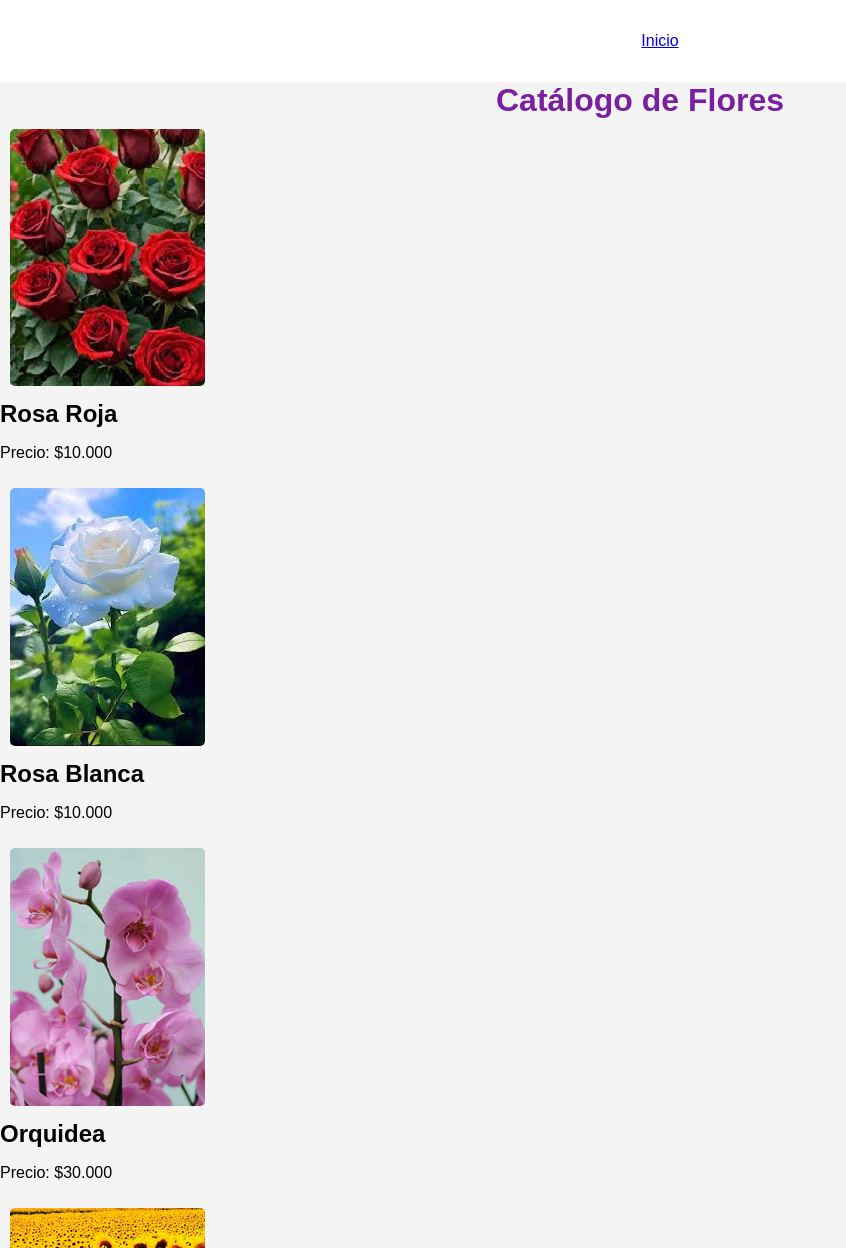
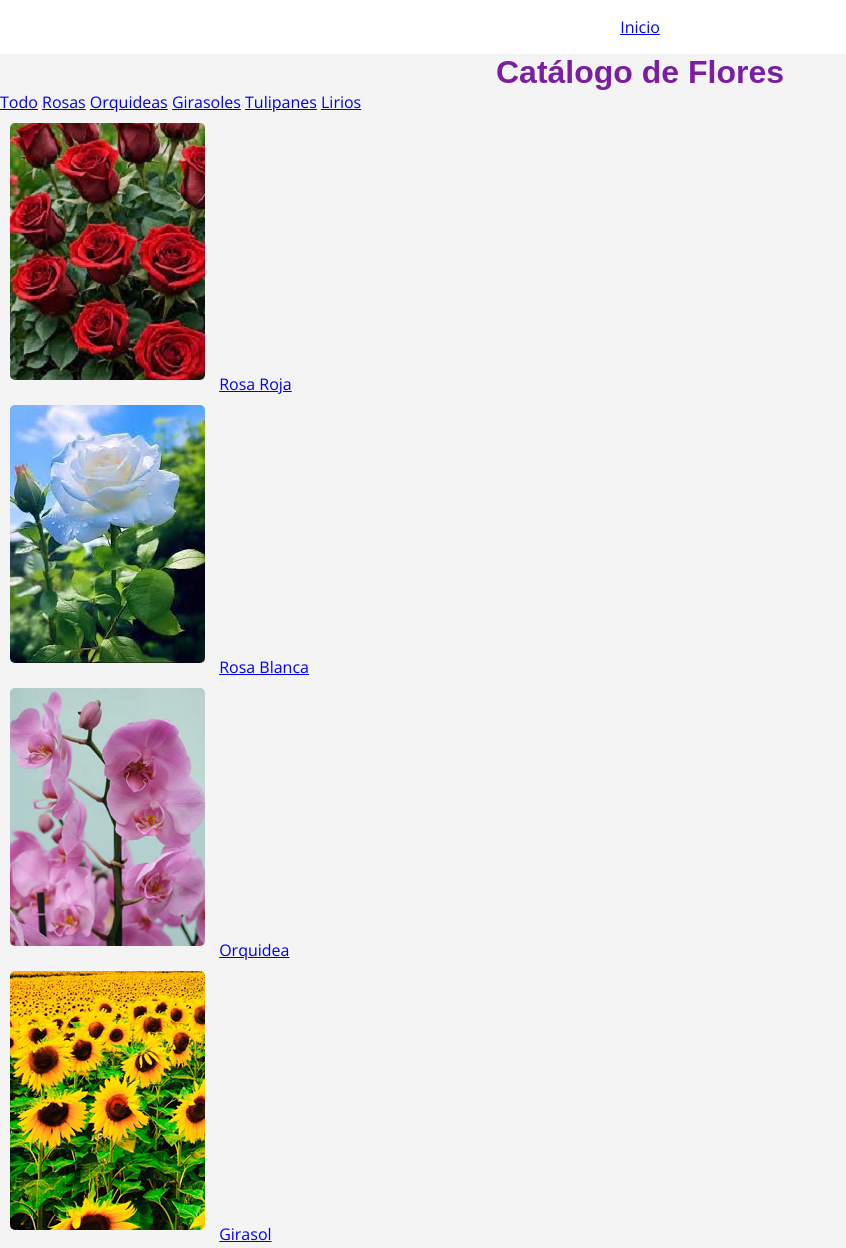
Before and after one commit to lezmez/Floristeria_Petalos_Encantados, a plain HTML site: page Floristeria_Pétalos_Encantados/catalogo.html in a window 1280 px wide. Shown: the top 1248 px of the page, without its empty margins (0-846 px from the left). Drawn offline with nearby package versions, Linux system fonts and the light colour scheme; a script that the page names is missing.

Commit message:
cambios y crecion de filtro

```diff
--- a/Floristeria_Pétalos_Encantados/catalogo.html
+++ b/Floristeria_Pétalos_Encantados/catalogo.html
@@ -5,8 +5,9 @@
     <meta charset="UTF-8">
     <meta name="viewport" content="width=device-width, initial-scale=1.0">
     <title>Catálogo de Flores</title>
+
     <link rel="stylesheet" href="index.css">
-</head>
+
     <link rel="stylesheet" href="https://fonts.googleapis.com/css2?family=Open+Sans:wght@400;700&display=swap">
 </head>
 <body>
@@ -18,8 +19,48 @@
         </ul>
     </nav>
 
-    <h1>Catálogo de Flores</h1>
+    <!-- Filtro y Catálogo -->
+    <div class="wrap">
+        <h1>Catálogo de Flores</h1>
+        <div class="store-wrapper">
+            <div class="category_list">
+                <a href="#" id="categoryitem" category="all">Todo</a>
+                <a href="#" id="categoryitem" category="rosas">Rosas</a>
+                <a href="#" id="categoryitem" category="orquideas">Orquideas</a>
+                <a href="#" id="categoryitem" category="girasoles">Girasoles</a>
+                <a href="#" id="categoryitem" category="tulipanes">Tulipanes</a>
+                <a href="#" id="categoryitem" category="lirios">Lirios</a>
+            </div>
+            <section class="products-list">
+                <div class="product-item" category="rosas">
+                    <img src="imagenes/rosaroja.jpg" alt="">
+                    <a href="#">Rosa Roja</a>
+                </div>
+                <div class="product-item" category="rosas">
+                    <img src="imagenes/rosablanca.jpg" alt="">
+                    <a href="#">Rosa Blanca</a>
+                </div>
+                <div class="product-item" category="orquideas">
+                    <img src="imagenes/orquidea.jpg" alt="">
+                    <a href="#">Orquidea</a>
+                </div>
+                <div class="product-item" category="girasoles">
+                    <img src="imagenes/girasol.jpg" alt="">
+                    <a href="#">Girasol</a>
+                </div>
+                <div class="product-item" category="tulipanes">
+                    <img src="imagenes/tulipan.jpg" alt="">
+                    <a href="#">Tulipan</a>
+                </div>
+                <div class="product-item" category="lirios">
+                    <img src="imagenes/lirio.jpg" alt="">
+                    <a href="#">Lirio</a>
+                </div>
 
+            </section>
+
+        </div>
+    </div>
     <!-- Información sobre las flores -->
     <div class="Rosas">
         <img src="rosaroja.jpg" alt="Rosa Roja">
--- a/Floristeria_Pétalos_Encantados/index.css
+++ b/Floristeria_Pétalos_Encantados/index.css
@@ -1,5 +1,11 @@
+*{
+    margin: 0;
+    padding: 0;
+    box-sizing: border-box;
+}
+
 body {
-    font-family: 'Arial', sans-serif;
+    font-family: 'Open Sans', sans-serif;
     background-color: #f4f4f4;
     color: #000000;
     margin: 0;
@@ -12,13 +18,6 @@ h1 {
     margin: 0;
     padding: 0;
     text-align: center;
-}
-h2 {
-    font-family: 'YourFont', sans-serif;
-    background-color: #f4f4f4;
-    color: #000000;
-    margin: 0;
-    padding: 0;
 }
 nav {
     background-color: #ffffff;
```
Also changed, not shown: Floristeria_Pétalos_Encantados/index.html (+3 -0 lines), Floristeria_Pétalos_Encantados/fondo.jpg (deleted), Floristeria_Pétalos_Encantados/girasol.jpg (deleted), Floristeria_Pétalos_Encantados/lirio.jpg (deleted), Floristeria_Pétalos_Encantados/orquidea.jpg (deleted), Floristeria_Pétalos_Encantados/rosablanca.jpg (deleted), Floristeria_Pétalos_Encantados/rosaroja.jpg (deleted), Floristeria_Pétalos_Encantados/tulipan.jpg (deleted).
